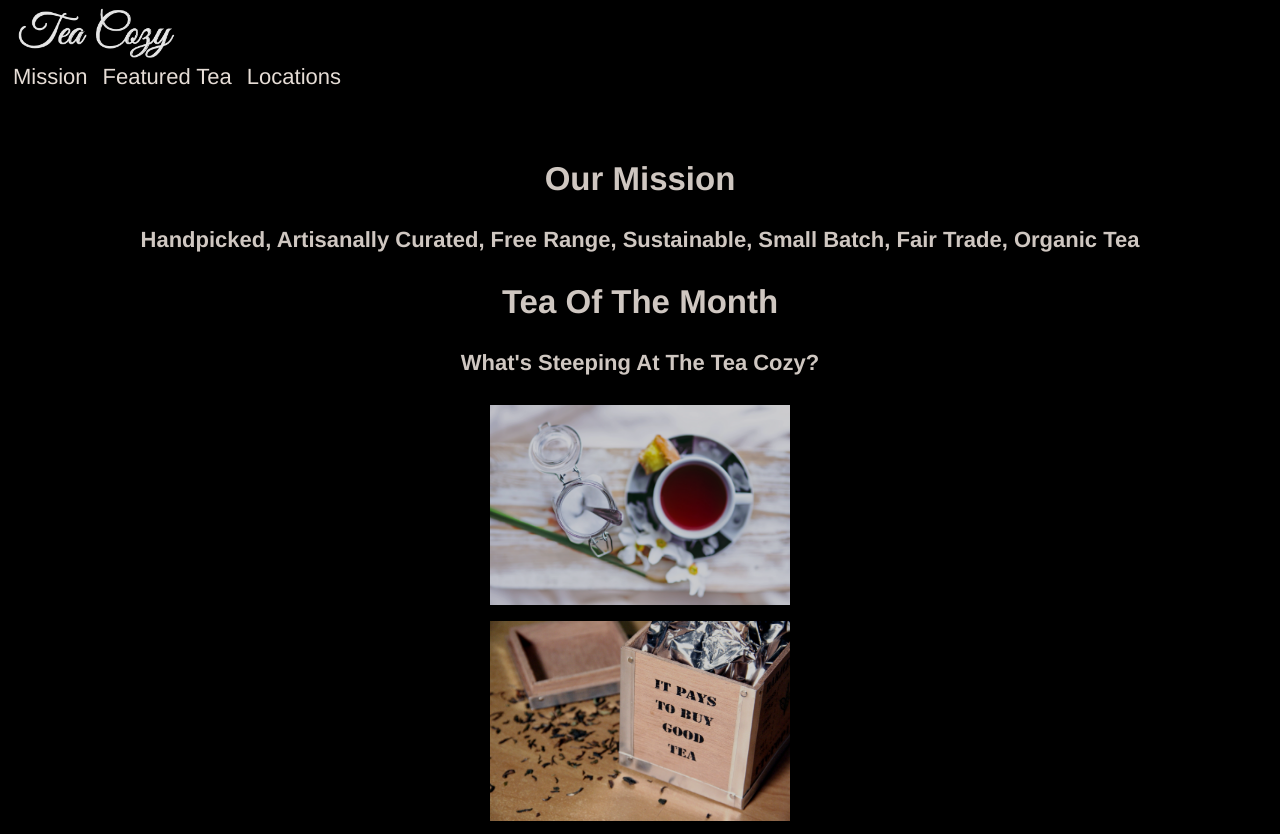
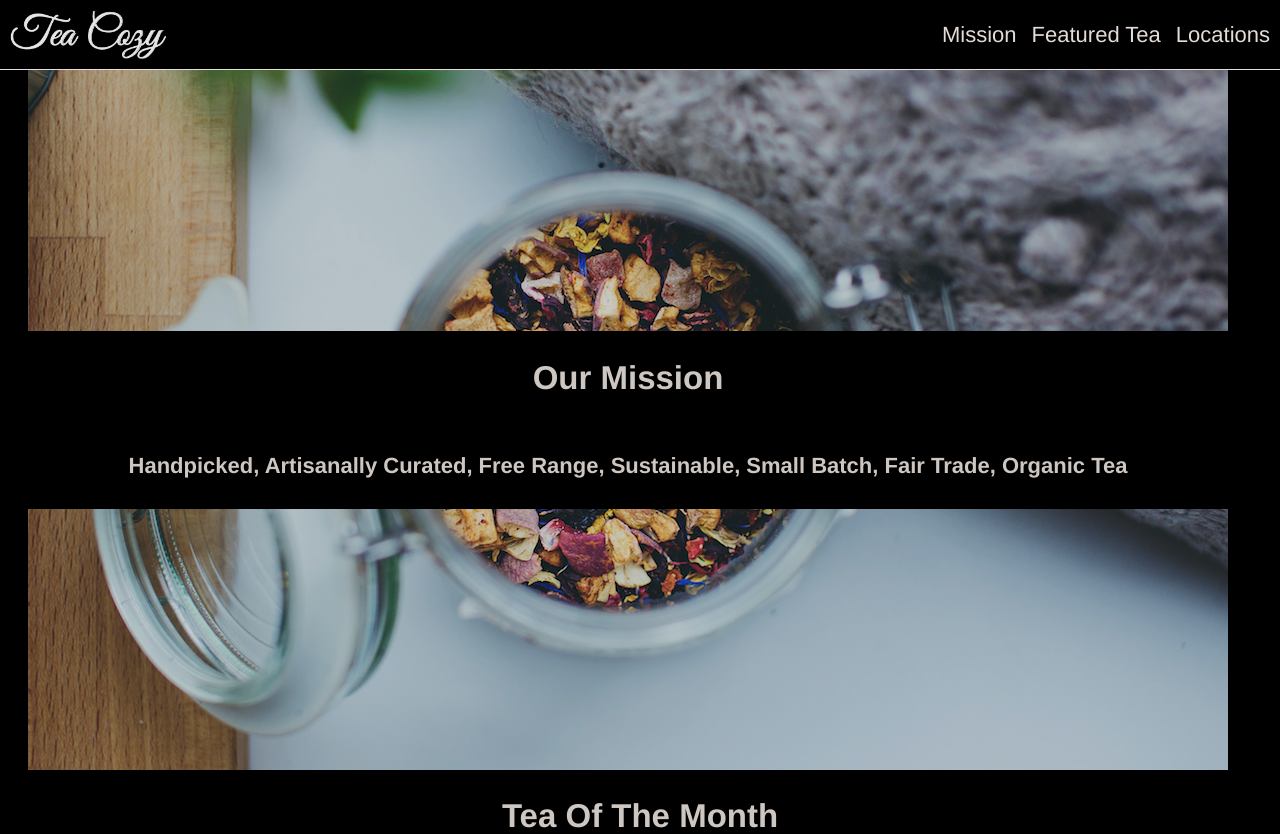
Before and after one commit to Shoktapus/Tea-Cozy-Project-1.0, a plain HTML site: page index.html in a window 1280 px wide. Shown: the top 834 px of the page. Drawn offline with Linux system fonts and the light colour scheme.

Commit message:
Worked on the Mission section

```diff
--- a/index.html
+++ b/index.html
@@ -8,25 +8,34 @@
     <link rel="stylesheet" href="styles.css">
   </head>
   <body>
+    <!-- fixed header with tea cozy logo and navbar -->
     <header>
     <img class="logo" src="img-tea-cozy-logo.png">
-    <div>
+    <nav>
         <ul class="navbar">
             <li><a href="#mission"></a>Mission</li>
             <li><a href="#featured-tea"></a>Featured Tea</li>
             <li><a href="#locations"></a>Locations</li>
         </ul>
-    </div>
+    </nav>
     </header>
+                <!-- main page -->
     <main>
+        <!-- anchor point the navbar jumps to when clicking Mission -->
         <div class="anchor-point" id="mission"></div>
+
+        <!-- mission section with large background picture set in styles.css-->
         <div class="mission">
             <div class="mission-text">
                 <h2>Our Mission</h2>
                 <h4>Handpicked, Artisanally Curated, Free Range, Sustainable, Small Batch, Fair Trade, Organic Tea</h4>
             </div>
         </div>
+
+        <!-- anchor point the navbar jumps to when clicking Featured Tea -->
         <div class="anchor-point" id="featured-tea"></div>
+
+        <!-- tea of the month section with five different pictures of tea -->
         <div class="featured-tea">
             <h2>Tea Of The Month</h2>
             <h4>What's Steeping At The Tea Cozy?</h4>
@@ -48,6 +57,7 @@
             </div>
         </div>
         </div>
+        <!-- anchor point the navbar jumps to when clicking Locations -->
         <div class="anchor-point" id="locations"></div>
     </main>
     <footer></footer>
--- a/styles.css
+++ b/styles.css
@@ -1,48 +1,67 @@
 body{
+    background-color: black;
+    color:seashell;
     font-family:Helvetica;
     font-size: 22px;
-    color:seashell;
-    background-color: black;
     opacity: 0.9;
 }
-.header{
-    z-index: 1;
-    position:fixed;
-    top:0;
-    left:0;
+header{
     align-items: center;
     background-color: black;
     border-bottom: 1px solid seashell;
-    display:flex;
-    justify-content:space-between;
+    display: flex;
+    height: 69px;
+    justify-content: space-between;
+    left:0;
+    position:fixed;
+    top:0;
     width: 100%;
-    height:69px;
-
+    z-index: 1;
 
 }
 .logo{
     max-height: 50px;
     padding-left:10px;
 }
+
 .navbar{
+    align-items:center;
     display: flex;
     list-style-type: none;
-    align-items: center;
+    margin:0;
     padding-left:0;
-    margin:0
 }
 .navbar li{
-    display:flex;
     margin-left:5px;
     margin-right:10px;
 }
 main{
     margin:70px 20px 20px 20px;
+    opacity: 0.9;
     text-align:center;
-    opacity:0.9
+}
+.anchor-point{
+    position: relative;
+    top: -70;
+}
+.mission{
+    align-items: last center;
+    background-image: url(img-mission-background.jpg);
+    background-position: center;
+    background-size: cover;
+    display: flex;
+    height:700px;
+    width:1200px;
+}
+.mission-text{
+    align-items: center;
+    background-color: black;
+    display:flex;
+    flex-direction:column;
+    width: 1200px;
 }
 .tea{
     height:200px;
+    padding-bottom:10px;
     width: 300px;
-    padding-bottom:10px;
 }
```
